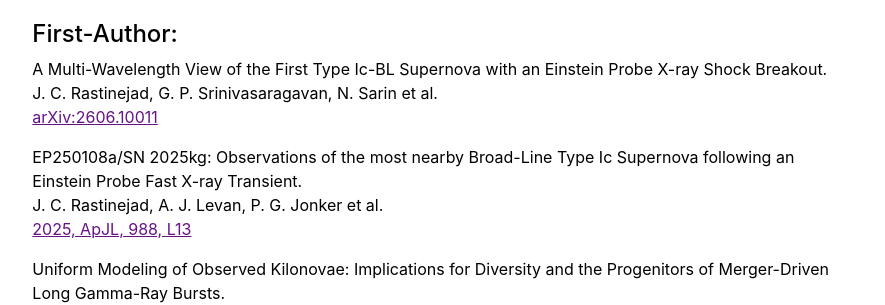
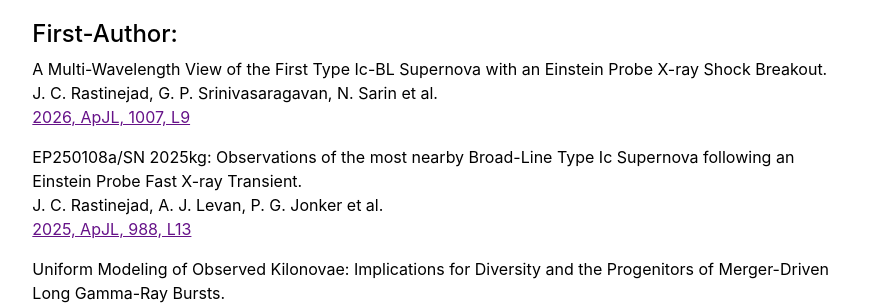
Before and after one commit to jrastinejad/jrastinejad.github.io, a Jekyll site: the page built from index.md, in a window 1280 px wide. Shown: the part 1404-1709 px from the top of the page, without its empty margins (197-1082 px from the left). Built offline with Jekyll 4.4.1, drawn with Linux system fonts in a browser that asks for light colours.

Commit message:
Update publications

```diff
--- a/_data/publications.yml
+++ b/_data/publications.yml
@@ -1,5 +1,5 @@
 featured:
-- {name: 'A Multi-Wavelength View of the First Type Ic-BL Supernova with an Einstein Probe X-ray Shock Breakout.',authors: 'J. C. Rastinejad, G. P. Srinivasaragavan, N. Sarin et al.',ref: 'arXiv:2606.10011', url: 'https://ui.adsabs.harvard.edu/abs/2026arXiv260610011R/abstract'}
+- {name: 'A Multi-Wavelength View of the First Type Ic-BL Supernova with an Einstein Probe X-ray Shock Breakout.',authors: 'J. C. Rastinejad, G. P. Srinivasaragavan, N. Sarin et al.',ref: '2026, ApJL, 1007, L9', url: 'https://ui.adsabs.harvard.edu/abs/2026arXiv260610011R/abstract'}
 - {name: 'EP250108a/SN 2025kg: Observations of the most nearby Broad-Line Type Ic Supernova following an Einstein Probe Fast X-ray Transient.',authors: 'J. C. Rastinejad, A. J. Levan, P. G. Jonker et al.',ref: '2025, ApJL, 988, L13', url: 'https://ui.adsabs.harvard.edu/abs/2025arXiv250408889R/abstract'}
 - {name: 'Uniform Modeling of Observed Kilonovae: Implications for Diversity and the Progenitors of Merger-Driven Long Gamma-Ray Bursts.',authors: 'J. C. Rastinejad, W. Fong, C. D. Kilpatrick et al.',ref: '2025, ApJ, 979, 190', url: 'https://ui.adsabs.harvard.edu/abs/2024arXiv240902158R/abstract'}
 - {name: 'A Hubble Space Telescope Search for r-Process Nucleosynthesis in Gamma-ray Burst Supernovae.',authors: 'J. C. Rastinejad, W. Fong, A. J. Levan et al.', ref: '2024, ApJ, 968, 14.', url: 'https://ui.adsabs.harvard.edu/abs/2024ApJ...968...14R/abstract'}
```
